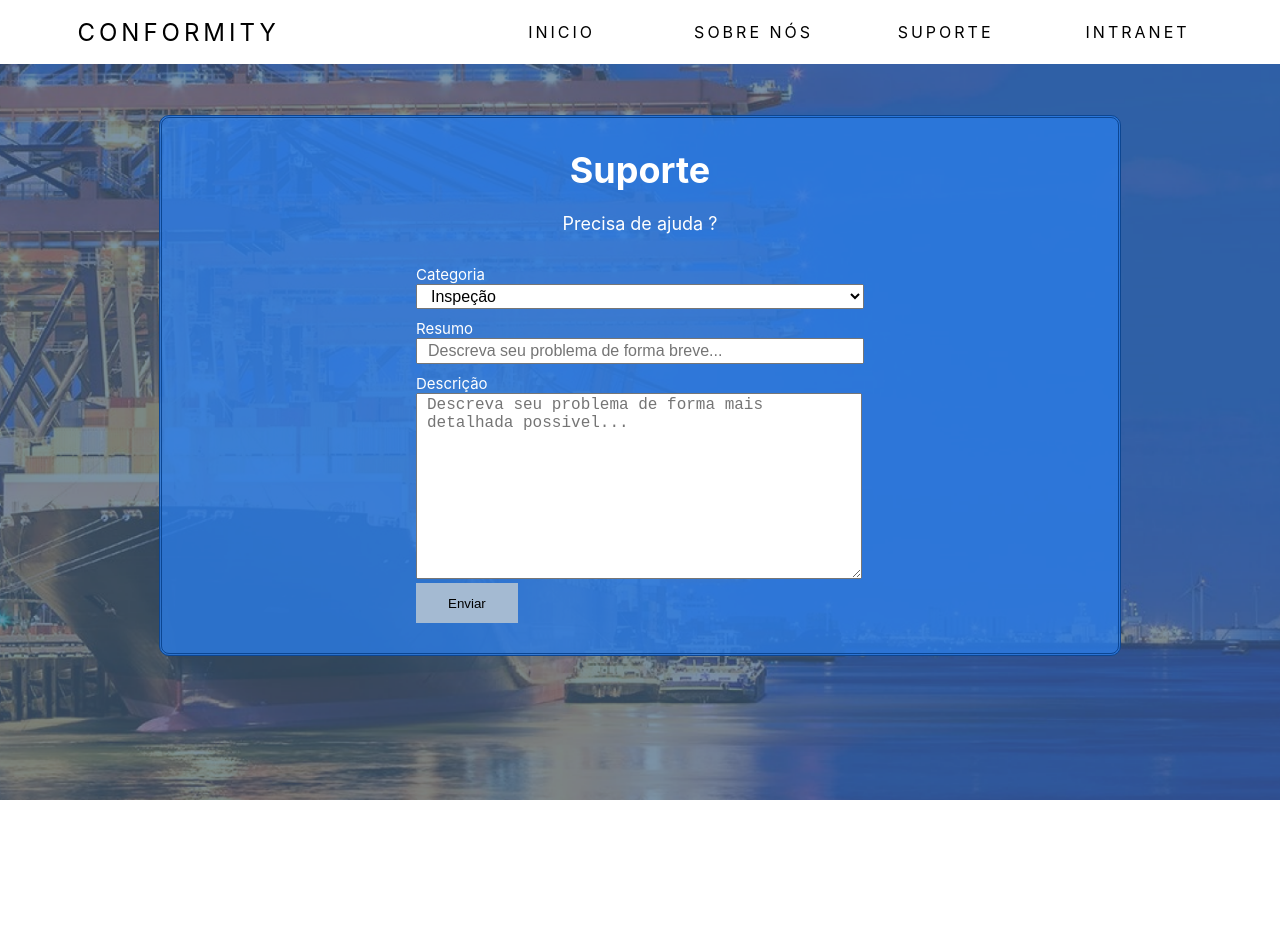
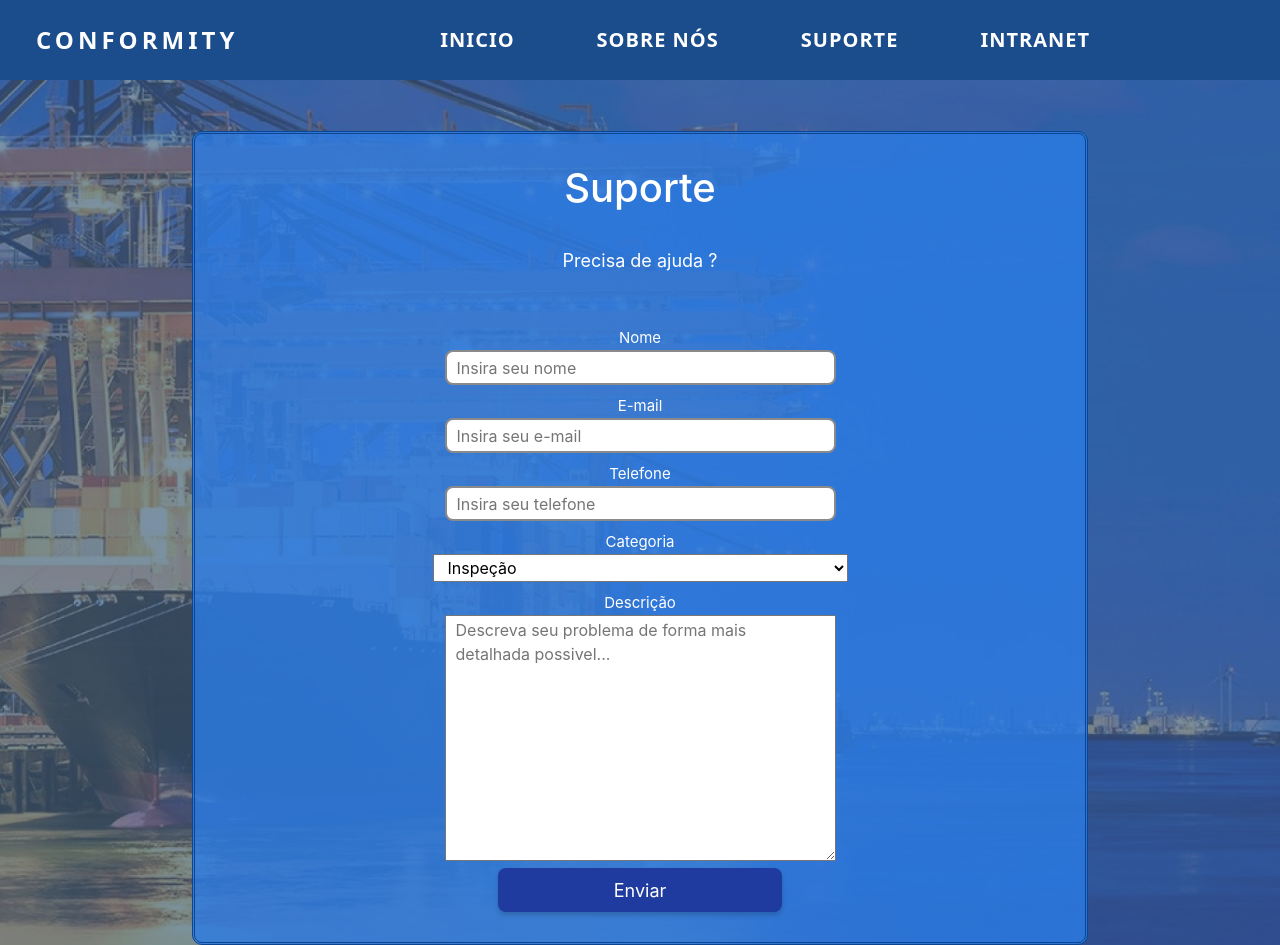
Before and after one commit to matheus062/Conformity_Web_CC_Univali, a plain HTML site: page suporte.html in a window 1280 px wide. Before the commit the page ends 800 px from the top, so only its background shows below. Drawn offline with Linux system fonts and the light colour scheme.

Commit message:
Alterações no Navbar e na pagina suporte

```diff
--- a/css/Indexcss.css
+++ b/css/Indexcss.css
@@ -10,86 +10,50 @@
     --input-focus-l: 42%;
   }
 
-a {
-    color: black;
+#navbarSite{
+    min-height: 80px;
+    background-color: #1b4c8b;
+}
+
+#navbarSite ul a{
+    font-weight:600;
+    font-size: 20px;
+    letter-spacing: 1px;
+    color: white;
     text-decoration:none;
     transition: 0.3s;
+
+    padding: 10px 25px;
+    border-radius: 5px;
 }
 
-a :hover{
-    opacity: 0.7;
+#navbarSite ul a:hover{
+    color: rgb(182, 182, 182);
+    background-color: #12325d;
 }
 
 .logo {
+    font-weight:600;
+    color: white;
+    text-decoration:none;
     font-size: 24px;
     text-transform: uppercase;
     letter-spacing: 4px;
 }
 
-nav {
-    display: flex;
-    justify-content: space-around;
-    align-items: center;
-    font-family: -apple-system, BlinkMacSystemFont, 'Segoe UI', Roboto, Oxygen, Ubuntu, Cantarell, 'Open Sans', 'Helvetica Neue', sans-serif;
-    background: #fff;
-    height: 8vh;
+.logo:hover{
+    color: rgb(182, 182, 182);
 }
 
 main {
+    position: relative;
+    top: 80px;
     background: url("../img/bg.png") no-repeat center center;
     background-size: cover;
-    min-height: 92vh;
+    min-height: calc(100vh - 80px);
 }
 
-nav {
-    min-height:40px;
-}
-.nav-list {
-    list-style: none;
-    display: flex;
 
-}
-
-.nav-list li {
-    letter-spacing: 3px;
-    margin-left: 62px;
-    border-radius: 8px;
-    min-width:130px;
-    text-align:center;
-}
-
-.nav-list li:hover {
-    background-color: #4388e2bd;
-}
-
-.nav-list a{
-    line-height: 40px;
-    display: block;
-}
-
-button {
-    background-color: #A4BAD2;
-    border: none;
-    padding: 5px 32px;
-    color: 2C3E52;
-    cursor: pointer;
-    min-height:40px;
-
-}
-
-.mobile-menu {
-    display: none;
-    cursor: pointer;
-
-}
-
-.mobile-menu div {
-        width: 32px;
-        height: 2px;
-        background: black;
-        margin: 8px;
-        transition: 0.3s;
-}
 
 .principal{
     font-family: -apple-system, BlinkMacSystemFont, 'Segoe UI', Roboto, Oxygen, Ubuntu, Cantarell, 'Open Sans', 'Helvetica Neue', sans-serif;
@@ -100,54 +64,6 @@ button {
     margin-top: 4%;
 
 }
-
-.login{
-    background-color: rgba(43, 124, 230, 0.800);
-    width: 40%;
-    height:auto;
-    min-height: 350px;
-    padding: 30px;
-    border-radius: 10px;
-    border-style: double;
-    border-color: rgb(12, 70, 146);
-    text-align:center;
-}
-
-.login input{
-    font-size: 16px;
-    font-size: max(16px, 1em);
-    font-family: inherit;
-    padding: 0.25em 0.5em;
-    background-color: #fff;
-    border: 2px solid var(--input-border);
-    border-radius: 8px;
-    transition: 180ms box-shadow ease-in-out;
-
-    width: 65%;
-    min-height: 35px;
-}
-
-.login input:focus {
-    border-color: hsl(var(--input-focus-h), var(--input-focus-s), var(--input-focus-l));
-    box-shadow: 0 0 0 3px hsla(var(--input-focus-h), var(--input-focus-s), calc(var(--input-focus-l) +
-            40%), 0.8);
-    outline: 3px solid transparent;
-  }
-
-  .login button{
-    background-color: #1f3ba0;
-    color: #fff;
-    border-radius: 8px;
-    box-shadow: 0 3px 5px rgba(0, 0, 0, 0.18);
-
-    padding: 0.25em 0.75em;
-    min-width: 25ch;
-    min-height: 44px;
-  }
-
-  .login button:hover{
-    background-color: #172b75;
-  }
 
 .descricao{
     background-color: rgba(43, 124, 230, 0.800);
@@ -166,6 +82,57 @@ button {
 .descricao h1{
     text-align:center;
 }
+
+.login{
+    background-color: rgba(43, 124, 230, 0.800);
+    width: 40%;
+    height:auto;
+    min-height: 350px;
+    padding: 30px;
+    border-radius: 10px;
+    border-style: double;
+    border-color: rgb(12, 70, 146);
+    text-align:center;
+}
+
+input{
+    font-size: 16px;
+    font-size: max(16px, 1em);
+    font-family: inherit;
+    padding: 0.25em 0.5em;
+    background-color: #fff;
+    border: 2px solid var(--input-border);
+    border-radius: 8px;
+    transition: 180ms box-shadow ease-in-out;
+
+    width: 65%;
+    min-height: 35px;
+}
+
+input:focus {
+    border-color: hsl(var(--input-focus-h), var(--input-focus-s), var(--input-focus-l));
+    box-shadow: 0 0 0 3px hsla(var(--input-focus-h), var(--input-focus-s), calc(var(--input-focus-l) +
+            40%), 0.8);
+    outline: 3px solid transparent;
+  }
+
+#botao{
+    border: none;
+    cursor: pointer;
+    background-color: #1f3ba0;
+    color: #fff;
+    border-radius: 8px;
+    box-shadow: 0 3px 5px rgba(0, 0, 0, 0.18);
+    padding: 0.25em 0.75em;
+    min-width: 25ch;
+    min-height: 44px;
+  }
+
+#botao:hover{
+    background-color: #172b75;
+  }
+
+
 .conteudo {
     background-color: rgba(43, 124, 230, 0.800);
     width: 70vw;
@@ -178,14 +145,13 @@ button {
     text-align: center;
     font-size: large;
 }
+
 form {
-    text-align: left;
+    text-align: center;
     width: 50%;
     margin: 0 auto;
 }
-form button {
-    display: block;
-}
+
 form label {
     font-size: 15px;
     display: inline-block;
@@ -201,6 +167,7 @@ form input, form select, form textarea {
 form select {
     width: 100%;
 }
+
 .contato {
     display: inline-block;
     height: 30px;
@@ -217,33 +184,8 @@ form select {
     height: 30px;
     margin-right: 10px;
 }
+
 @media (max-width: 999px){
-    body {
-        overflow-x: hidden;
-    }
-
-    .nav-list {
-
-        position: absolute;
-        top: 8vh;
-        right: 0;
-        width: 50vw;
-        height: 92vh;
-        background: white ;
-        flex-direction: column;
-        align-items: center;
-        justify-content: space-around;
-        transform: translateX(100%);
-        transition: transform 0.3s ease-in;
-    }
-    .nav-list li {
-        margin-left: 0;
-        opacity: 0;
-    }
-    .mobile-menu {
-        display: block;
-    }
-
     .principal{
         display: flex;
         flex-direction: column;
@@ -274,33 +216,3 @@ form select {
     }
 
 }
-
-.nav-list.active {
-    transform: translateX(0);
-}
-
-@keyframes navLinkFade {
-    from {
-        opacity: 0;
-        transform: translateX(50px);
-    }
-    to {
-        opacity: 1;
-        transform: translateX(0);
-    }
-}
-
-
-.mobile-menu.active .line1 {
-    transform: rotate(-45deg) translate(-8px, 8px);
-
-}
-.mobile-menu.active .line2 {
-
-    opacity: 0;
-
-}
-.mobile-menu.active .line3 {
-    transform: rotate(45deg) translate(-5px, -7px);
-
-}
--- a/suporte.html
+++ b/suporte.html
@@ -1,8 +1,10 @@
 <!DOCTYPE html>
 
 <html>
+
 <head>
     <meta charset="UTF-8">
+    <link rel="stylesheet" href="css/bootstrap.min.css">
     <link rel="stylesheet" href="css/Indexcss.css">
     <link rel="preconnect" href="https://fonts.googleapis.com">
     <link rel="preconnect" href="https://fonts.gstatic.com" crossorigin>
@@ -11,24 +13,35 @@
     <title>Suporte</title>
 
 </head>
+
 <body>
+
     <head>
-            <nav>
-                <a class="logo" href="index.html">Conformity</a>
-                <div  class =  "mobile-menu">
-                    <div class = "line1"></div>
-                    <div class = "line2"></div>
-                    <div class = "line3"></div>
-
+        <nav class="navbar navbar-expand-lg navbar-dark fixed-top" id="navbarSite">
+            <div class="container-fluid">
+                <a class="logo px-4" href="index.html">Conformity</a>
+                <button class="navbar-toggler" type="button" data-bs-toggle="collapse" data-bs-target="#navbarCollapse"
+                    aria-controls="navbarCollapse" aria-expanded="false" aria-label="Toggle navigation">
+                    <span class="navbar-toggler-icon"></span>
+                </button>
+                <div class="collapse navbar-collapse justify-content-center align-items-center" id="navbarCollapse">
+                    <ul class="navbar-nav" id="lista">
+                        <li class="nav-item mx-3">
+                            <a class="nav-link" href="index.html">INICIO</a>
+                        </li>
+                        <li class="nav-item mx-3">
+                            <a class="nav-link" href="sobre.html">SOBRE NÓS</a>
+                        </li>
+                        <li class="nav-item mx-3">
+                            <a class="nav-link" href="suporte.html">SUPORTE</a>
+                        </li>
+                        <li class="nav-item mx-3">
+                            <a class="nav-link" href="intranet.html">INTRANET</a>
+                        </li>
+                    </ul>
                 </div>
-                <ul class="nav-list">
-                    <li><a href="index.html">INICIO</a></li>
-                    <li><a href="sobre.html">SOBRE NÓS</a></li>
-                    <li><a href="suporte.html">SUPORTE</a></li>
-                    <li><a href="intranet.html">INTRANET</a></li>
-                </ul>
+            </div>
         </nav>
-
     </head>
     <main>
 
@@ -38,28 +51,36 @@
                 <br>
                 <p>Precisa de ajuda ?</p>
                 <br>
-                    <form action="" method="post">
-                            <label for="">Categoria</label>
-                            <select name="" id="">
-                                <option value="">Inspeção</option>
-                                <option value="">Site</option>
-                                <option value="">Intranet</option>
-                                <option value="">Outros</option>
+                <form method="post">
+                    <label>Nome</label>
+                    <input type="text" id="nameForm" placeholder="Insira seu nome" required>
+
+                    <label>E-mail</label>
+                    <input type="text" id="emailForm" placeholder="Insira seu e-mail">
+
+                    <label>Telefone</label>
+                    <input type="text" id="telForm" placeholder="Insira seu telefone">
+
+                    <label>Categoria</label>
+                    <select type="" id="catForm">
+                        <option>Inspeção</option>
+                        <option>Site</option>
+                        <option>Intranet</option>
+                        <option>Outros</option>
                     </select>
 
-                            <label for="">Resumo</label>
-                            <input type="text" name="" id="" placeholder="Descreva seu problema de forma breve...">
+                    <label>Descrição</label>
+                    <textarea id="descricaoForm" cols="30" rows="10"
+                        placeholder="Descreva seu problema de forma mais detalhada possivel..."></textarea>
 
-                            <label for="">Descrição</label>
-                            <textarea name="" id="" cols="30" rows="10" placeholder="Descreva seu problema de forma mais detalhada possivel..."></textarea>
-
-                            <button type="submit">Enviar</button>
+                    <button type="submit" id="botao">Enviar</button>
                 </form>
             </div>
         </div>
 
     </main>
     <script src="js/navBar.js"></script>
+    <script src="js/bootstrap.min.js"></script>
 </body>
 
 
```
Also changed, not shown: index.html (+28 -18 lines), sobre.html (+25 -14 lines), css/bootstrap.min.css (added), js/bootstrap.min.js (added). Lines whose indentation alone changed are shown as unchanged.
